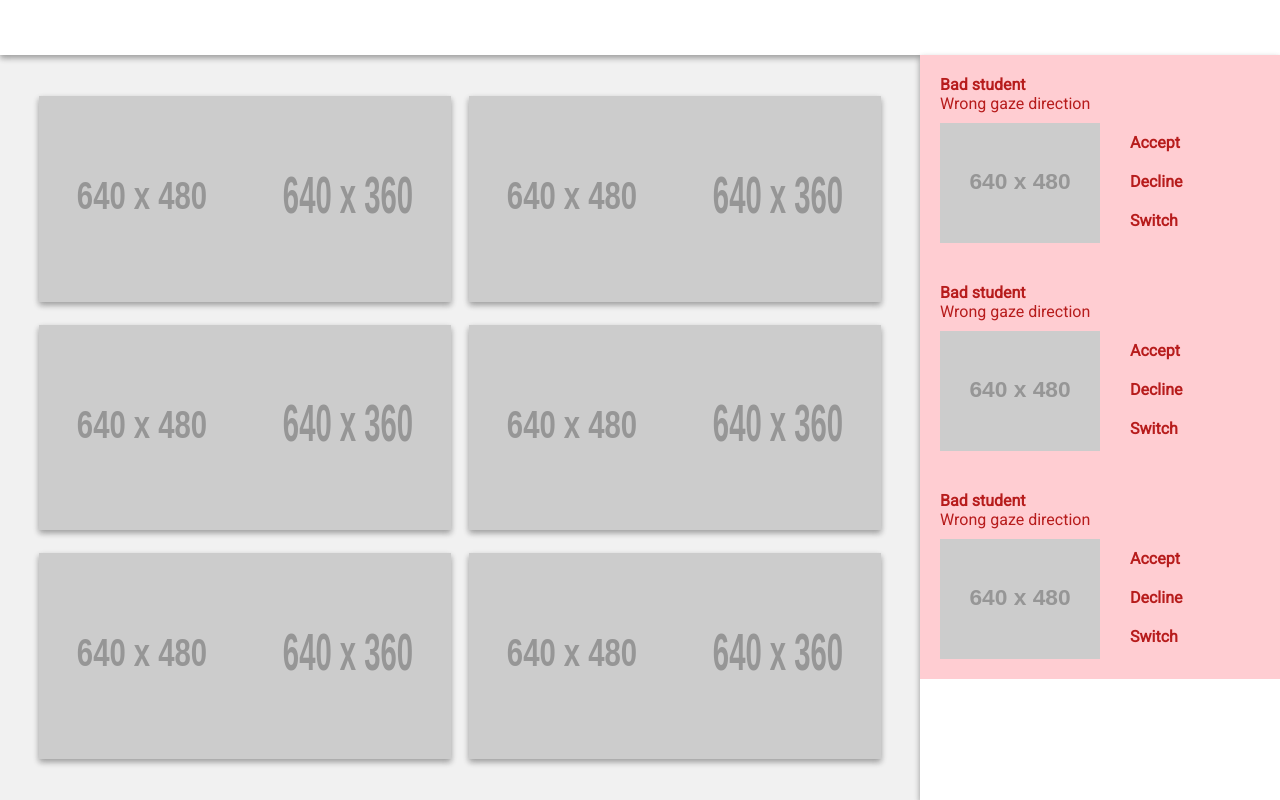
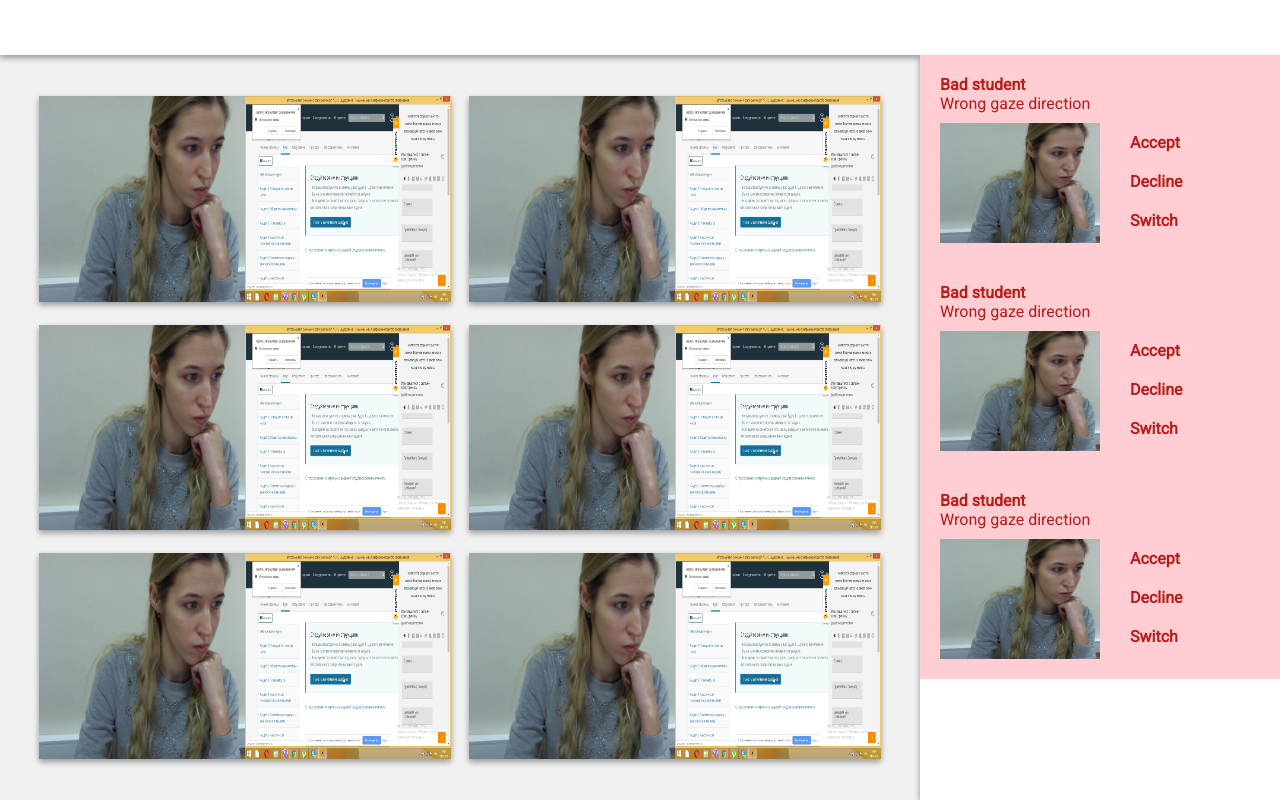
Before and after one commit to He4eT/proctoringMokup, a plain HTML site: page docs/index.html in a window 1280 px wide. Drawn offline with Linux system fonts and the light colour scheme; placeholder pictures from the web are drawn by us.

Commit message:
Previews

```diff
--- a/docs/index.html
+++ b/docs/index.html
@@ -14,50 +14,50 @@
       <div class="tiles">
         <a href="./selected.html" class="student">
           <img
-            src="https://via.placeholder.com/640x480/757575/FFFFFF/?text=webcam"
+            src="./webcam.png"
             alt="">
           <img
-            src="https://via.placeholder.com/640x360/757575/FFFFFF/?text=desktop"
+            src="./desktop.png"
             alt="">
         </a>
         <a href="./selected.html" class="student">
           <img
-            src="https://via.placeholder.com/640x480/757575/FFFFFF/?text=webcam"
+            src="./webcam.png"
             alt="">
           <img
-            src="https://via.placeholder.com/640x360/757575/FFFFFF/?text=desktop"
+            src="./desktop.png"
             alt="">
         </a>
         <a href="./selected.html" class="student">
           <img
-            src="https://via.placeholder.com/640x480/757575/FFFFFF/?text=webcam"
+            src="./webcam.png"
             alt="">
           <img
-            src="https://via.placeholder.com/640x360/757575/FFFFFF/?text=desktop"
+            src="./desktop.png"
             alt="">
         </a>
         <a href="./selected.html" class="student">
           <img
-            src="https://via.placeholder.com/640x480/757575/FFFFFF/?text=webcam"
+            src="./webcam.png"
             alt="">
           <img
-            src="https://via.placeholder.com/640x360/757575/FFFFFF/?text=desktop"
+            src="./desktop.png"
             alt="">
         </a>
         <a href="./selected.html" class="student">
           <img
-            src="https://via.placeholder.com/640x480/757575/FFFFFF/?text=webcam"
+            src="./webcam.png"
             alt="">
           <img
-            src="https://via.placeholder.com/640x360/757575/FFFFFF/?text=desktop"
+            src="./desktop.png"
             alt="">
         </a>
         <a href="./selected.html" class="student">
           <img
-            src="https://via.placeholder.com/640x480/757575/FFFFFF/?text=webcam"
+            src="./webcam.png"
             alt="">
           <img
-            src="https://via.placeholder.com/640x360/757575/FFFFFF/?text=desktop"
+            src="./desktop.png"
             alt="">
         </a>
       </div>
@@ -70,7 +70,7 @@
         </div>
         <div class="warning">
           <img
-            src="https://via.placeholder.com/640x480/757575/FFFFFF/?text=warning"
+            src="./webcam.png"
             alt="">
           <div class="buttons">
             <div class="button">Accept</div>
@@ -86,7 +86,7 @@
         </div>
         <div class="warning">
           <img
-            src="https://via.placeholder.com/640x480/757575/FFFFFF/?text=warning"
+            src="./webcam.png"
             alt="">
           <div class="buttons">
             <div class="button">Accept</div>
@@ -102,7 +102,7 @@
         </div>
         <div class="warning">
           <img
-            src="https://via.placeholder.com/640x480/757575/FFFFFF/?text=warning"
+            src="./webcam.png"
             alt="">
           <div class="buttons">
             <div class="button">Accept</div>
--- a/docs/style.css
+++ b/docs/style.css
@@ -95,6 +95,10 @@ header {
 
 .selected img:hover {
   box-shadow: 0 10px 20px rgba(0,0,0,0.19), 0 6px 6px rgba(0,0,0,0.23);
+}
+
+.selected .desktop {
+  max-width: 640px;
 }
 
 .sidebar {
```
Also changed, not shown: docs/full.html (+2 -2 lines), docs/selected.html (+13 -13 lines), docs/desktop.png (added), docs/webcam.png (added).
